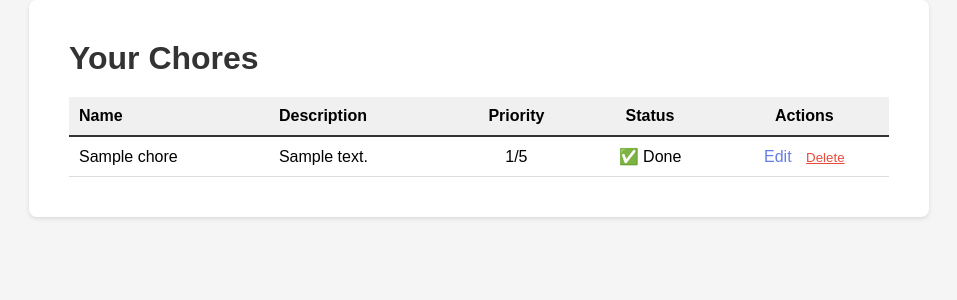
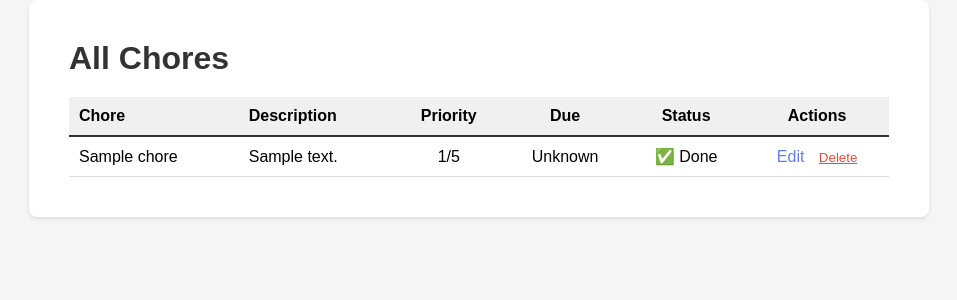
Before and after one commit to ThomasSchindler897/chore-assistant, a Flask app: page /chores in a window 1280 px wide. Shown: the part 46-346 px from the top of the page, without its empty margins (161-1118 px from the left). Run offline with Flask 3, Linux system fonts and the light colour scheme; tables that the repository leaves empty hold one stand-in row (values such as "Sample post").

Commit message:
Implement recurring task logic with checkbox toggling, completed/overdue chores display, and next due date calculations

```diff
--- a/app.py
+++ b/app.py
@@ -1,5 +1,6 @@
 from flask import Flask, render_template, request, redirect
 from models import db, Chore
+from datetime import datetime
 
 app = Flask(__name__)
 
@@ -12,7 +13,30 @@ db.init_app(app)
 
 @app.route('/')
 def home():
-    return render_template('home.html')
+    all_chores = Chore.query.all()
+    todays_chores = [chore for chore in all_chores if chore.is_due_today() and not chore.completed]
+    completed_today = [chore for chore in all_chores if chore.is_due_today() and chore.completed]
+    overdue_chores = [chore for chore in all_chores if chore.is_overdue()]
+
+    today_date = datetime.now().strftime('%A, %B %d, %Y')
+
+    return render_template('home.html',
+                         chores=todays_chores,
+                         completed_chores=completed_today,
+                         overdue_chores=overdue_chores,
+                         today_date=today_date)
+
+@app.route('/toggle/<int:chore_id>', methods=['POST'])
+def toggle_chore(chore_id):
+    from flask import redirect
+    chore = Chore.query.get_or_404(chore_id)
+    chore.completed = not chore.completed
+
+    if chore.completed:
+        chore.last_completed = datetime.now()
+
+    db.session.commit()
+    return redirect('/')
 
 @app.route('/chores')
 def chores():
--- a/models.py
+++ b/models.py
@@ -1,4 +1,5 @@
 from flask_sqlalchemy import SQLAlchemy
+from datetime import datetime, timedelta
 
 db = SQLAlchemy()
 
@@ -13,5 +14,155 @@ class Chore(db.Model):
     frequency = db.Column(db.String(20), default='daily')  # daily, weekly, monthly, once
     frequency_details = db.Column(db.String(200))  # e.g., "Monday,Wednesday" or "2,15" for dates
 
+    # Track when chore was last completed
+    last_completed = db.Column(db.DateTime)
+
+    def is_due_today(self):
+        """Check if this chore is due today based on frequency"""
+        today = datetime.now()
+        day_name = today.strftime('%A')
+        day_of_month = today.day
+
+        if self.frequency == 'daily':
+            return True
+
+        elif self.frequency == 'weekly':
+            if self.frequency_details:
+                days = [d.strip() for d in self.frequency_details.split(',')]
+                return day_name in days
+            return False
+
+        elif self.frequency == 'monthly':
+            if self.frequency_details:
+                try:
+                    due_day = int(self.frequency_details)
+                    return day_of_month == due_day
+                except ValueError:
+                    return False
+            return False
+
+        elif self.frequency == 'once':
+            return not self.completed
+
+        return False
+
+    def is_overdue(self):
+        """Check if this chore is overdue (was due in the past and not completed)"""
+        if self.completed or self.frequency == 'once':
+            return False
+
+        today = datetime.now()
+        day_name = today.strftime('%A')
+        day_of_month = today.day
+
+        # For daily, it's never "overdue" in the traditional sense
+        if self.frequency == 'daily':
+            return False
+
+        # For weekly, check if the due day has already passed this week
+        elif self.frequency == 'weekly':
+            if self.frequency_details:
+                days = [d.strip() for d in self.frequency_details.split(',')]
+                days_of_week = ['Monday', 'Tuesday', 'Wednesday', 'Thursday', 'Friday', 'Saturday', 'Sunday']
+
+                # Check if any due day has passed this week
+                for due_day in days:
+                    if due_day in days_of_week:
+                        due_day_index = days_of_week.index(due_day)
+                        today_index = days_of_week.index(day_name)
+                        if due_day_index < today_index:
+                            return True
+            return False
+
+        # For monthly, check if the due date has passed this month
+        elif self.frequency == 'monthly':
+            if self.frequency_details:
+                try:
+                    due_day = int(self.frequency_details)
+                    return due_day < day_of_month
+                except ValueError:
+                    return False
+            return False
+
+        return False
+
+    def get_next_due_date(self):
+        """Calculate and return the next due date as a string"""
+        today = datetime.now()
+        tomorrow = today + timedelta(days=1)
+        day_name = today.strftime('%A')
+        day_of_month = today.day
+        days_of_week = ['Monday', 'Tuesday', 'Wednesday', 'Thursday', 'Friday', 'Saturday', 'Sunday']
+
+        if self.frequency == 'daily':
+            return "Daily"
+
+        elif self.frequency == 'weekly':
+            if self.frequency_details:
+                due_days = [d.strip() for d in self.frequency_details.split(',')]
+
+                # Check if tomorrow is a due day
+                tomorrow_name = tomorrow.strftime('%A')
+                if tomorrow_name in due_days:
+                    return "Tomorrow"
+
+                # Find next occurrence
+                today_index = days_of_week.index(day_name)
+
+                for i in range(1, 8):
+                    check_date = today + timedelta(days=i)
+                    check_day_name = check_date.strftime('%A')
+                    if check_day_name in due_days:
+                        return check_date.strftime('%a, %b %d')  # e.g., "Mon, Jul 29"
+            return "Weekly"
+
+        elif self.frequency == 'monthly':
+            if self.frequency_details:
+                try:
+                    due_day = int(self.frequency_details)
+                    if due_day == day_of_month:
+                        return "Today"
+                    elif due_day == tomorrow.day and tomorrow.month == today.month:
+                        return "Tomorrow"
+                    elif due_day > day_of_month:
+                        # Same month
+                        next_due = today.replace(day=due_day)
+                        return next_due.strftime('%a, %b %d')
+                    else:
+                        # Next month
+                        if today.month == 12:
+                            next_due = today.replace(year=today.year + 1, month=1, day=due_day)
+                        else:
+                            next_due = today.replace(month=today.month + 1, day=due_day)
+                        return next_due.strftime('%a, %b %d')
+                except ValueError:
+                    return "Monthly"
+            return "Monthly"
+
+        elif self.frequency == 'once':
+            return "One-time" if not self.completed else "Completed"
+
+        return "Unknown"
+
+    def get_due_description(self):
+        """Return a human-readable description of when this chore is due"""
+        if self.frequency == 'daily':
+            return "Every day"
+
+        elif self.frequency == 'weekly':
+            if self.frequency_details:
+                return f"Every: {self.frequency_details}"
+            return "Weekly"
+
+        elif self.frequency == 'monthly':
+            if self.frequency_details:
+                return f"On the {self.frequency_details}th of each month"
+            return "Monthly"
+
+        elif self.frequency == 'once':
+            return "One-time task"
+
+        return "Unknown"
+
     def __repr__(self):
         return f'<Chore {self.name}>'
--- a/templates/chores.html
+++ b/templates/chores.html
@@ -3,14 +3,15 @@
 {% block title %}Your Chores{% endblock %}
 
 {% block content %}
-    <h1>Your Chores</h1>
+    <h1>All Chores</h1>
 
     {% if chores %}
         <table style="width: 100%; border-collapse: collapse;">
             <tr style="background-color: #f0f0f0; border-bottom: 2px solid #333;">
-                <th style="padding: 10px; text-align: left;">Name</th>
+                <th style="padding: 10px; text-align: left;">Chore</th>
                 <th style="padding: 10px; text-align: left;">Description</th>
                 <th style="padding: 10px; text-align: center;">Priority</th>
+                <th style="padding: 10px; text-align: center;">Due</th>
                 <th style="padding: 10px; text-align: center;">Status</th>
                 <th style="padding: 10px; text-align: center;">Actions</th>
             </tr>
@@ -19,6 +20,7 @@
                     <td style="padding: 10px;">{{ chore.name }}</td>
                     <td style="padding: 10px;">{{ chore.description }}</td>
                     <td style="padding: 10px; text-align: center;">{{ chore.priority }}/5</td>
+                    <td style="padding: 10px; text-align: center;">{{ chore.get_next_due_date() }}</td>
                     <td style="padding: 10px; text-align: center;">
                         {% if chore.completed %}
                             ✅ Done
```
Also changed, not shown: templates/home.html (+90 -2 lines).
